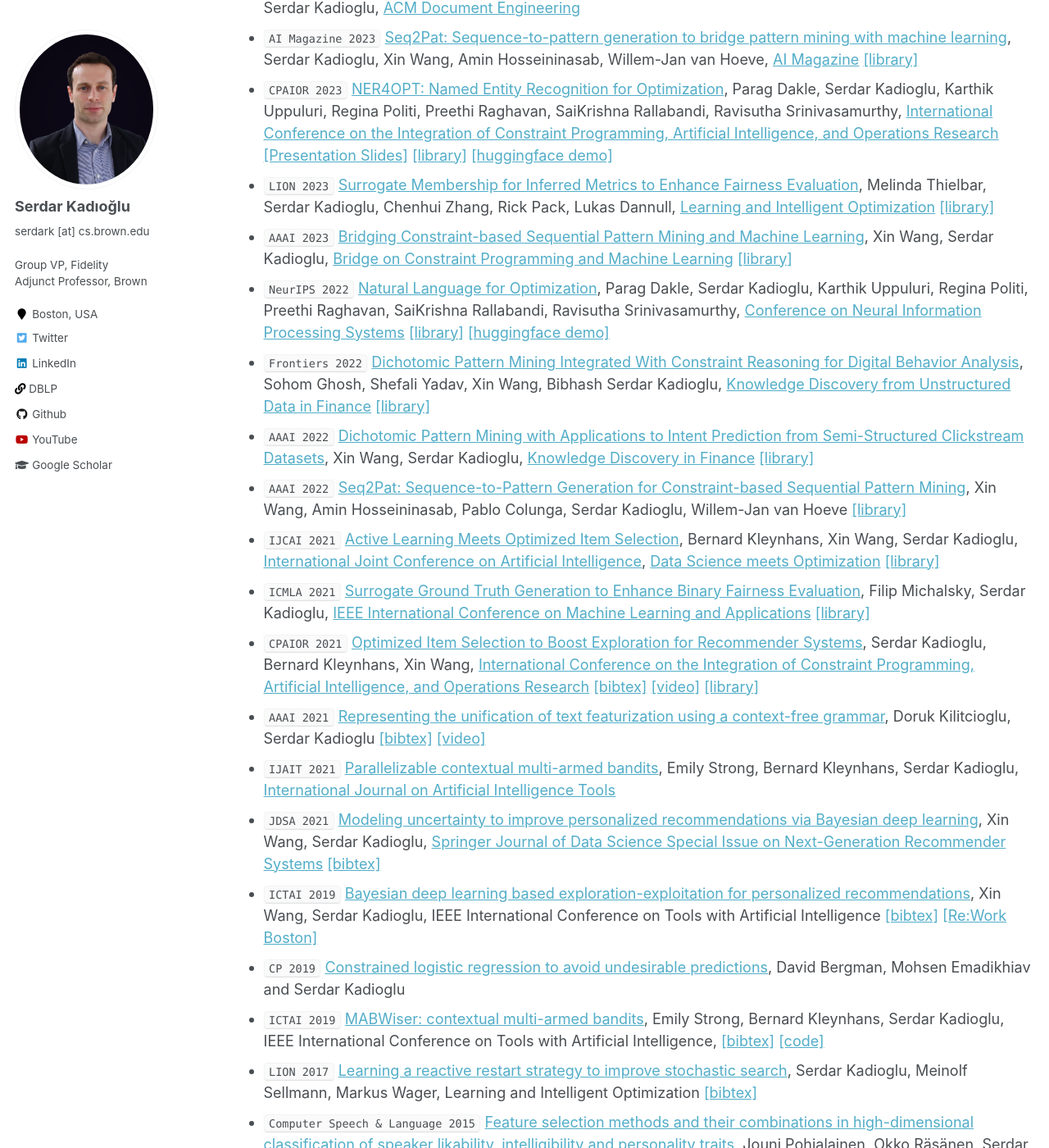
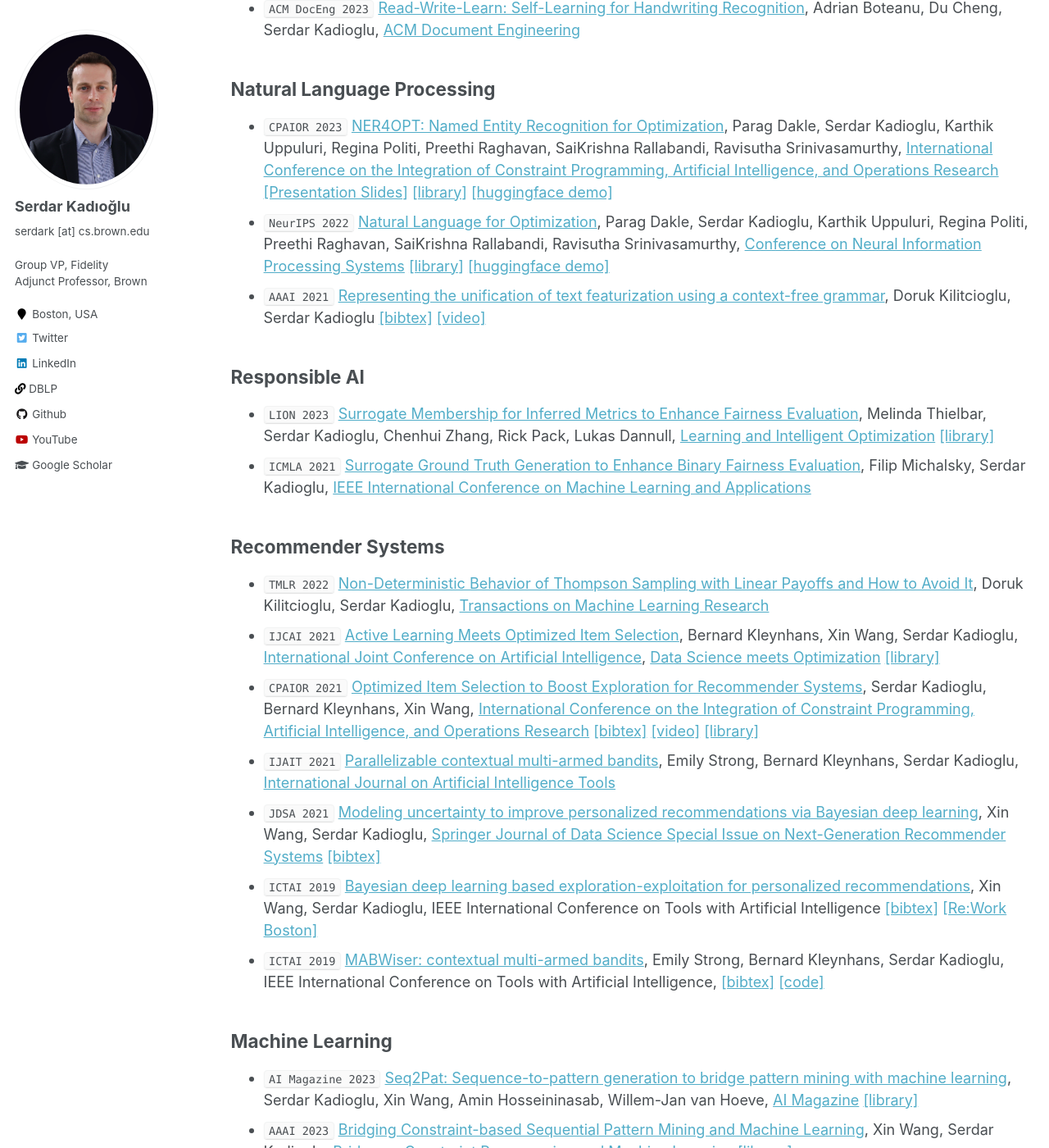
Before and after one commit to skadio/skadio.github.io, a Jekyll site: the page built from _pages/publications.md, in a window 1280 px wide and 1400 px high, scrolled down 410 px. Shown: the whole window at 82% size. Built offline with Jekyll 4.4.1, drawn with Linux system fonts in a browser that asks for light colours; some of the changed text lies outside the part shown.

Commit message:
Update publications.md

```diff
--- a/_pages/publications.md
+++ b/_pages/publications.md
@@ -8,6 +8,10 @@ author_profile: true
 ---
 
 <a href="https://dblp.org/pid/35/5878.html"><i class="fa fa-link" aria-hidden="true"></i> DBLP</a>  \| [<a href="https://scholar.google.com/citations?user=tOgYtHkAAAAJ"><i class="fas fa-fw fa-graduation-cap"></i> Google Scholar</a>](https://scholar.google.com/citations?user=tOgYtHkAAAAJ&hl=en) <br>
+[Computer Vision](https://skadio.github.io/publications/#computer-vision) \|
+[Natural Language Processing](https://skadio.github.io/publications/#natural-language-processing) \|
+[Responsible AI](https://skadio.github.io/publications/#responsible-ai) \|
+[Recommender Systems](https://skadio.github.io/publications/#recommender-systems) \|
 [Machine Learning](https://skadio.github.io/publications/#machine-learning) \|
 [Algorithmic Reasoning](https://skadio.github.io/publications/#algorithmic-reasoning) \|
 [Search & Optimization](https://skadio.github.io/publications/#search--optimization) \|
@@ -16,30 +20,40 @@ author_profile: true
 [Theses](https://skadio.github.io/publications/#theses)
 
 ---
+## Computer Vision
+* `ACM DocEng 2023` [Read-Write-Learn: Self-Learning for Handwriting Recognition](https://dl.acm.org/doi/abs/10.1145/3573128.3609343), Adrian Boteanu, Du Cheng, Serdar Kadioglu, [ACM Document Engineering](https://dl.acm.org/conference/doceng)
+
+## Natural Language Processing
+* `CPAIOR 2023` [NER4OPT: Named Entity Recognition for Optimization](https://sites.google.com/view/cpaior2023), Parag Dakle, Serdar Kadioglu, Karthik Uppuluri, Regina Politi, Preethi Raghavan, SaiKrishna Rallabandi, Ravisutha Srinivasamurthy, [International Conference on the Integration of Constraint Programming, Artificial Intelligence, and Operations Research](https://sites.google.com/view/cpaior2023) [[Presentation Slides]](https://nbviewer.org/github/skadio/skadio.github.io/blob/master/files/Kadioglu_CPAIOR_2023.pdf) [[library]](https://github.com/skadio/ner4opt) [[huggingface demo]](https://huggingface.co/spaces/skadio/Ner4Opt)
+* `NeurIPS 2022` [Natural Language for Optimization](https://nl4opt.github.io/), Parag Dakle, Serdar Kadioglu, Karthik Uppuluri, Regina Politi, Preethi Raghavan, SaiKrishna Rallabandi, Ravisutha Srinivasamurthy, [Conference on Neural Information Processing Systems](https://nips.cc/Conferences/2022) [[library]](https://github.com/skadio/ner4opt) [[huggingface demo]](https://huggingface.co/spaces/skadio/Ner4Opt)
+* `AAAI 2021` [Representing the unification of text featurization using a context-free grammar](https://ojs.aaai.org/index.php/AAAI/article/view/17814), Doruk Kilitcioglu, Serdar Kadioglu [[bibtex]](https://dblp.org/rec/conf/aaai/KilitciogluK21.html?view=bibtex) [[video]](https://slideslive.com/38951112/representing-the-unification-of-text-featurization-using-a-contextfree-grammar?ref=account-folder-75501-folders)
+
+## Responsible AI
+* `LION 2023` [Surrogate Membership for Inferred Metrics to Enhance Fairness Evaluation](https://lion17.org/), Melinda Thielbar, Serdar Kadioglu, Chenhui Zhang, Rick Pack, Lukas Dannull, [Learning and Intelligent Optimization](https://lion17.org/) [[library]](https://github.com/fidelity/jurity)
+* `ICMLA 2021` [Surrogate Ground Truth Generation to Enhance Binary Fairness Evaluation](https://ieeexplore.ieee.org/abstract/document/9680169), Filip Michalsky, Serdar Kadioglu, [IEEE International Conference on Machine Learning and Applications](https://www.icmla-conference.org/icmla21/)
+
+## Recommender Systems
+* `TMLR 2022` [Non-Deterministic Behavior of Thompson Sampling with Linear Payoffs and How to Avoid It](https://openreview.net/pdf?id=sX9d3gfwtE), Doruk Kilitcioglu, Serdar Kadioglu, [Transactions on Machine Learning Research](https://openreview.net/forum?id=sX9d3gfwtE)
+* `IJCAI 2021` [Active Learning Meets Optimized Item Selection](https://arxiv.org/abs/2112.03105), Bernard Kleynhans, Xin Wang, Serdar Kadioglu, [International Joint Conference on Artificial Intelligence](https://ijcai-21.org/), [Data Science meets Optimization](https://sites.google.com/view/ijcai2021dso) [[library]](https://github.com/fidelity/selective)
+* `CPAIOR 2021` [Optimized Item Selection to Boost Exploration for Recommender Systems](https://link.springer.com/chapter/10.1007/978-3-030-78230-6_27), Serdar Kadioglu, Bernard Kleynhans, Xin Wang, [International Conference on the Integration of Constraint Programming, Artificial Intelligence, and Operations Research](https://cpaior2021.dbai.tuwien.ac.at/) [[bibtex]](https://dblp.org/rec/conf/cpaior/KadiogluKW21.html?view=bibtex) [[video]](https://www.youtube.com/watch?v=akMsTAh9ed8&t=1s) [[library]](https://github.com/fidelity/selective)
+* `IJAIT 2021` [Parallelizable contextual multi-armed bandits](https://www.worldscientific.com/doi/10.1142/S0218213021500214), Emily Strong, Bernard Kleynhans, Serdar Kadioglu, [International Journal on Artificial Intelligence Tools](https://www.worldscientific.com/worldscinet/ijait)
+* `JDSA 2021` [Modeling  uncertainty  to improve personalized recommendations via Bayesian deep learning](https://link.springer.com/article/10.1007/s41060-020-00241-1), Xin Wang, Serdar Kadioglu, [Springer Journal of Data Science Special Issue on Next-Generation Recommender Systems](https://www.springer.com/journal/41060) [[bibtex]](https://link.springer.com/article/10.1007/s41060-020-00241-1#citeas)
+* `ICTAI 2019` [Bayesian deep learning based exploration-exploitation for personalized recommendations](https://ieeexplore.ieee.org/document/8995445), Xin Wang, Serdar Kadioglu, IEEE International Conference on Tools with Artificial Intelligence [[bibtex]](https://dblp.org/rec/conf/ictai/WangK19.html?view=bibtex) [[Re:Work Boston]](https://www.re-work.co/events/deep-learning-summit-boston-2019/speakers/xin-wang)
+* `ICTAI 2019` [MABWiser: contextual multi-armed bandits](https://ieeexplore.ieee.org/document/8995418), Emily Strong, Bernard Kleynhans, Serdar Kadioglu, IEEE International Conference on Tools with Artificial Intelligence, [[bibtex]](https://dblp.org/rec/conf/ictai/StrongKK19.html?view=bibtex) [[code]](https://github.com/fmr-llc/mabwiser)
+
 
 ## Machine Learning
-* `ACM DocEng 2023` [Read-Write-Learn: Self-Learning for Handwriting Recognition](https://dl.acm.org/doi/abs/10.1145/3573128.3609343), Adrian Boteanu, Du Cheng, Serdar Kadioglu, [ACM Document Engineering](https://dl.acm.org/conference/doceng)
 * `AI Magazine 2023` [Seq2Pat: Sequence-to-pattern generation to bridge pattern mining with machine learning](https://onlinelibrary.wiley.com/doi/epdf/10.1002/aaai.12081), Serdar Kadioglu, Xin Wang, Amin Hosseininasab, Willem-Jan van Hoeve, [AI Magazine](https://onlinelibrary.wiley.com/toc/23719621/2023/44/1) [[library]](https://github.com/fidelity/seq2pat)
-* `CPAIOR 2023` [NER4OPT: Named Entity Recognition for Optimization](https://sites.google.com/view/cpaior2023), Parag Dakle, Serdar Kadioglu, Karthik Uppuluri, Regina Politi, Preethi Raghavan, SaiKrishna Rallabandi, Ravisutha Srinivasamurthy, [International Conference on the Integration of Constraint Programming, Artificial Intelligence, and Operations Research](https://sites.google.com/view/cpaior2023) [[Presentation Slides]](https://nbviewer.org/github/skadio/skadio.github.io/blob/master/files/Kadioglu_CPAIOR_2023.pdf) [[library]](https://github.com/skadio/ner4opt) [[huggingface demo]](https://huggingface.co/spaces/skadio/Ner4Opt)
-* `LION 2023` [Surrogate Membership for Inferred Metrics to Enhance Fairness Evaluation](https://lion17.org/), Melinda Thielbar, Serdar Kadioglu, Chenhui Zhang, Rick Pack, Lukas Dannull, [Learning and Intelligent Optimization](https://lion17.org/) [[library]](https://github.com/fidelity/jurity)
 * `AAAI 2023` [Bridging Constraint-based Sequential Pattern Mining
 and Machine Learning](http://osullivan.ucc.ie/CPML2023/submissions/09.pdf), Xin Wang, Serdar Kadioglu, [Bridge on Constraint Programming and Machine Learning](http://osullivan.ucc.ie/CPML2023/) [[library]](https://github.com/fidelity/seq2pat)
-* `NeurIPS 2022` [Natural Language for Optimization](https://nl4opt.github.io/), Parag Dakle, Serdar Kadioglu, Karthik Uppuluri, Regina Politi, Preethi Raghavan, SaiKrishna Rallabandi, Ravisutha Srinivasamurthy, [Conference on Neural Information Processing Systems](https://nips.cc/Conferences/2022) [[library]](https://github.com/skadio/ner4opt) [[huggingface demo]](https://huggingface.co/spaces/skadio/Ner4Opt)
 * `Frontiers 2022` [Dichotomic Pattern Mining Integrated With Constraint Reasoning for Digital Behavior Analysis](https://www.frontiersin.org/articles/10.3389/frai.2022.868085/full?&utm_source=Email_to_authors_&utm_medium=Email&utm_content=T1_11.5e1_author&utm_campaign=Email_publication&field=&journalName=Frontiers_in_Artificial_Intelligence&id=868085), Sohom Ghosh, Shefali Yadav, Xin Wang, Bibhash Serdar Kadioglu, [Knowledge Discovery from Unstructured Data in Finance](https://www.frontiersin.org/research-topics/21489/knowledge-discovery-from-unstructured-data-in-finance#articles) [[library]](https://github.com/fidelity/seq2pat)
 * `AAAI 2022` [Dichotomic Pattern Mining with Applications to Intent Prediction from Semi-Structured Clickstream Datasets](https://arxiv.org/abs/2201.09178), Xin Wang, Serdar Kadioglu, [Knowledge Discovery in Finance](https://aaai-kdf.github.io/kdf2022/) [[library]](https://github.com/fidelity/seq2pat)
 * `AAAI 2022` [Seq2Pat: Sequence-to-Pattern Generation for Constraint-based Sequential Pattern Mining](https://ojs.aaai.org/index.php/AAAI/article/view/21542), Xin Wang, Amin Hosseininasab, Pablo Colunga, Serdar Kadioglu, Willem-Jan van Hoeve [[library]](https://github.com/fidelity/seq2pat)
-* `IJCAI 2021` [Active Learning Meets Optimized Item Selection](https://arxiv.org/abs/2112.03105), Bernard Kleynhans, Xin Wang, Serdar Kadioglu, [International Joint Conference on Artificial Intelligence](https://ijcai-21.org/), [Data Science meets Optimization](https://sites.google.com/view/ijcai2021dso) [[library]](https://github.com/fidelity/selective)
-* `ICMLA 2021` [Surrogate Ground Truth Generation to Enhance Binary Fairness Evaluation](https://ieeexplore.ieee.org/abstract/document/9680169), Filip Michalsky, Serdar Kadioglu, [IEEE International Conference on Machine Learning and Applications](https://www.icmla-conference.org/icmla21/) [[library]](https://github.com/fidelity/jurity)
-* `CPAIOR 2021` [Optimized Item Selection to Boost Exploration for Recommender Systems](https://link.springer.com/chapter/10.1007/978-3-030-78230-6_27), Serdar Kadioglu, Bernard Kleynhans, Xin Wang, [International Conference on the Integration of Constraint Programming, Artificial Intelligence, and Operations Research](https://cpaior2021.dbai.tuwien.ac.at/) [[bibtex]](https://dblp.org/rec/conf/cpaior/KadiogluKW21.html?view=bibtex) [[video]](https://www.youtube.com/watch?v=akMsTAh9ed8&t=1s) [[library]](https://github.com/fidelity/selective)
-* `AAAI 2021` [Representing the unification of text featurization using a context-free grammar](https://ojs.aaai.org/index.php/AAAI/article/view/17814), Doruk Kilitcioglu, Serdar Kadioglu [[bibtex]](https://dblp.org/rec/conf/aaai/KilitciogluK21.html?view=bibtex) [[video]](https://slideslive.com/38951112/representing-the-unification-of-text-featurization-using-a-contextfree-grammar?ref=account-folder-75501-folders)
-* `IJAIT 2021` [Parallelizable contextual multi-armed bandits](https://www.worldscientific.com/doi/10.1142/S0218213021500214), Emily Strong, Bernard Kleynhans, Serdar Kadioglu, [International Journal on Artificial Intelligence Tools](https://www.worldscientific.com/worldscinet/ijait)
-* `JDSA 2021` [Modeling  uncertainty  to improve personalized recommendations via Bayesian deep learning](https://link.springer.com/article/10.1007/s41060-020-00241-1), Xin Wang, Serdar Kadioglu, [Springer Journal of Data Science Special Issue on Next-Generation Recommender Systems](https://www.springer.com/journal/41060) [[bibtex]](https://link.springer.com/article/10.1007/s41060-020-00241-1#citeas)
-* `ICTAI 2019` [Bayesian deep learning based exploration-exploitation for personalized recommendations](https://ieeexplore.ieee.org/document/8995445), Xin Wang, Serdar Kadioglu, IEEE International Conference on Tools with Artificial Intelligence [[bibtex]](https://dblp.org/rec/conf/ictai/WangK19.html?view=bibtex) [[Re:Work Boston]](https://www.re-work.co/events/deep-learning-summit-boston-2019/speakers/xin-wang)
 * `CP 2019` [Constrained logistic regression to avoid undesirable predictions](https://cp2019.a4cp.org/accepted_abstracts.html), David Bergman, Mohsen Emadikhiav and Serdar Kadioglu
-* `ICTAI 2019` [MABWiser: contextual multi-armed bandits](https://ieeexplore.ieee.org/document/8995418), Emily Strong, Bernard Kleynhans, Serdar Kadioglu, IEEE International Conference on Tools with Artificial Intelligence, [[bibtex]](https://dblp.org/rec/conf/ictai/StrongKK19.html?view=bibtex) [[code]](https://github.com/fmr-llc/mabwiser)
 * `LION 2017` [Learning a reactive restart strategy to improve stochastic search](https://link.springer.com/chapter/10.1007/978-3-319-69404-7_8), Serdar Kadioglu, Meinolf Sellmann, Markus Wager, Learning and Intelligent Optimization [[bibtex]](https://dblp.org/rec/conf/lion/KadiogluSW17.html?view=bibtex)
 * `Computer Speech & Language 2015` [Feature selection methods and their combinations in high-dimensional classification of speaker likability, intelligibility and personality traits](https://www.sciencedirect.com/science/article/abs/pii/S0885230813001113), Jouni Pohjalainen, Okko Räsänen, Serdar Kadioglu [[bibtex]](http://dblp.uni-trier.de/rec/bibtex/journals/csl/PohjalainenRK15) [[code]](http://research.spa.aalto.fi/robustness/featureselection/)
 * `Interspeech 2012` [Feature selection for speaker traits](http://users.tkk.fi/~jpohjala/publications/is12stc.pdf), Jouni Pohjalainen, Serdar Kadioglu, Okko Räsänen [[bibtex]](http://dblp.uni-trier.de/rec/bibtex/conf/interspeech/PohjalainenKR12) [[code]](http://research.spa.aalto.fi/robustness/featureselection/)
+
 
 ## Algorithmic Reasoning
 * `MOPTA 2021` [Integrated Vehicle Routing and Monte Carlo Scheduling Approach for the Home Service Assignment, Routing, and Scheduling Problem](https://arxiv.org/abs/2106.16176) <span style="color:green">Finalist at the AIMMS-MOPTA Optimization Modeling Competition</span> [Brown News](http://cs.brown.edu/news/2021/08/11/brown-cs-team-takes-third-place-thirteenth-modeling-and-optimization-competition/)
```
